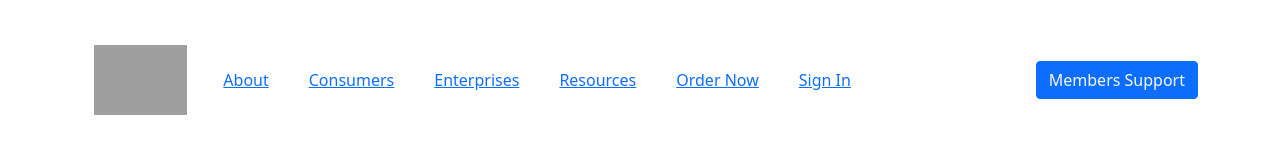
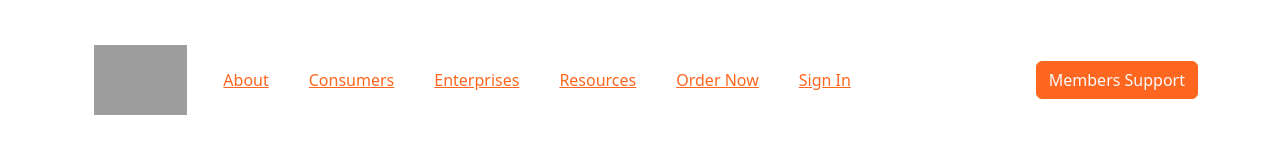
Before and after one commit to thornwebdesign/candoo-website, a React (Vite) app in the folder app/: page / in a window 1280 px wide. Shown: the top 160 px of the page. Built offline with nearby package versions, Linux system fonts and the light colour scheme; grey boxes are pictures that could not be loaded.

Commit message:
Added react bootstrap

```diff
--- a/app/package.json
+++ b/app/package.json
@@ -14,6 +14,7 @@
     "@types/node": "^20.10.0",
     "bootstrap": "^5.3.2",
     "react": "^18.2.0",
+    "react-bootstrap": "^2.9.1",
     "react-dom": "^18.2.0"
   },
   "devDependencies": {
--- a/app/src/scss/index.scss
+++ b/app/src/scss/index.scss
@@ -1,3 +1,7 @@
+$primary: #ff661f;
+$secondary: #ff671f;
+
+@import '~bootstrap/scss/bootstrap';
 @import url("https://cdn.jsdelivr.net/npm/bootstrap-icons@1.11.2/font/bootstrap-icons.min.css");
 
 .centered {
```
Also changed, not shown: 1 other file (tests, documents, lock files or other folders).
